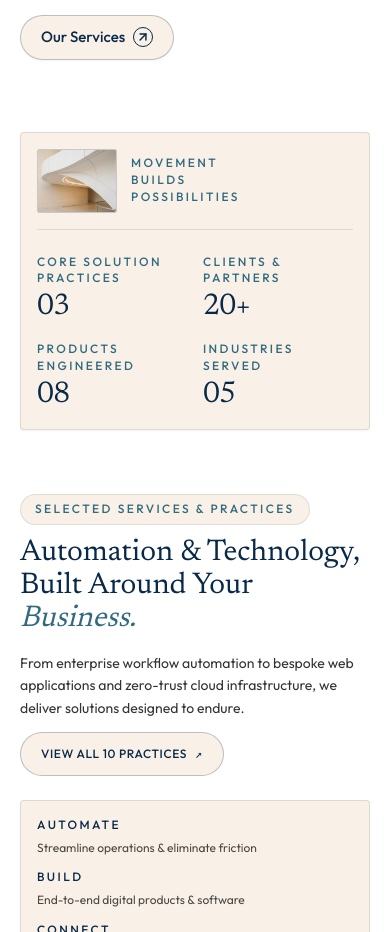
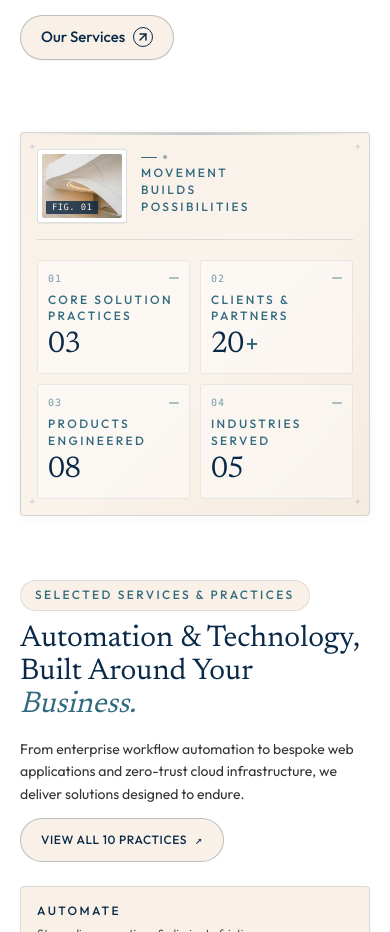
Before and after one commit to chocofixxx69/masaarandco, a Next.js app: page / in a window 390 px wide. Shown: the part 1180-2112 px from the top of the page. Built offline with nearby package versions, Linux system fonts and the light colour scheme.

Commit message:
feat(home): enhance stats band with architectural framing, drafting details, and responsive cards

```diff
--- a/components/home/StatsBand.tsx
+++ b/components/home/StatsBand.tsx
@@ -13,21 +13,67 @@ export default function StatsBand() {
       aria-label="Key Performance Indicators"
     >
       <div className="max-w-[1440px] mx-auto px-5 sm:px-6 md:px-10 lg:px-16">
-        <div className="bg-[#F9F1E7] rounded-[4px] p-4 sm:p-8 md:p-10 border border-[#092948]/12 shadow-xs">
-          <div className="grid grid-cols-1 lg:grid-cols-12 gap-5 sm:gap-8 lg:gap-12 items-center">
-            {/* Architectural vignette + banner statement (cols 1-4) */}
+        {/* Architectural Framed Container with Drafting Accents */}
+        <div className="relative bg-gradient-to-br from-[#F9F1E7] via-[#FAF3EC] to-[#F5ECE0] rounded-[4px] p-4 sm:p-7 md:p-10 border border-[#092948]/15 shadow-[0_2px_12px_rgba(9,41,72,0.04)] overflow-hidden">
+          {/* Subtle Top Architectural Accent Line */}
+          <div
+            className="absolute top-0 inset-x-0 h-[2px] bg-gradient-to-r from-transparent via-[#316A7E]/30 to-transparent"
+            aria-hidden="true"
+          />
+
+          {/* Architectural Corner Crosshairs */}
+          <span
+            className="absolute top-2 start-2 font-mono text-[0.65rem] text-[#092948]/20 select-none pointer-events-none leading-none"
+            aria-hidden="true"
+          >
+            +
+          </span>
+          <span
+            className="absolute top-2 end-2 font-mono text-[0.65rem] text-[#092948]/20 select-none pointer-events-none leading-none"
+            aria-hidden="true"
+          >
+            +
+          </span>
+          <span
+            className="absolute bottom-2 start-2 font-mono text-[0.65rem] text-[#092948]/20 select-none pointer-events-none leading-none"
+            aria-hidden="true"
+          >
+            +
+          </span>
+          <span
+            className="absolute bottom-2 end-2 font-mono text-[0.65rem] text-[#092948]/20 select-none pointer-events-none leading-none"
+            aria-hidden="true"
+          >
+            +
+          </span>
+
+          <div className="grid grid-cols-1 lg:grid-cols-12 gap-5 sm:gap-8 lg:gap-10 items-center">
+            {/* Architectural Vignette + Banner Statement (cols 1-4) */}
             <div className="lg:col-span-4 flex items-center gap-3.5 sm:gap-6 pb-4 sm:pb-6 lg:pb-0 border-b lg:border-b-0 border-[#092948]/12">
-              <div className="relative w-20 sm:w-36 h-16 sm:h-24 flex-shrink-0 overflow-hidden rounded-[2px] border border-[#092948]/20">
+              {/* Framed Thumbnail with Micro-Tag */}
+              <div className="group/thumb relative p-1 bg-[#FFFFFF] rounded-[3px] border border-[#092948]/15 shadow-2xs flex-shrink-0">
+                <div className="relative w-20 sm:w-32 md:w-36 h-16 sm:h-22 md:h-24 overflow-hidden rounded-[2px] bg-[#092948]/5">
                   <Image
                     src="/images/arch-curved-concrete.jpg"
                     alt="Architectural structure"
                     fill
-                  sizes="150px"
-                  className="object-cover"
+                    sizes="(max-width: 640px) 100px, 150px"
+                    className="object-cover transition-transform duration-700 ease-out group-hover/thumb:scale-105"
                   />
+                  {/* Discreet FIG tag */}
+                  <div className="absolute bottom-1 start-1 px-1.5 py-0.5 rounded-[1px] bg-[#092948]/80 backdrop-blur-xs text-[0.55rem] font-mono text-[#F9F1E7] tracking-wider uppercase leading-none">
+                    FIG. 01
                   </div>
-              <div>
-                <p className="font-caps-label text-[#316A7E] text-[0.68rem] sm:text-xs tracking-[0.2em] uppercase leading-relaxed">
+                </div>
+              </div>
+
+              {/* Slogan with Accent Line */}
+              <div className="space-y-1.5">
+                <div className="flex items-center gap-1.5" aria-hidden="true">
+                  <span className="w-4 h-[1.5px] bg-[#316A7E] rounded-full" />
+                  <span className="w-1 h-1 rounded-full bg-[#316A7E]/50" />
+                </div>
+                <p className="font-caps-label text-[#316A7E] text-[0.68rem] sm:text-xs tracking-[0.2em] uppercase leading-relaxed font-semibold">
                   {t.home.stats.movementText.map((line, idx) => (
                     <React.Fragment key={idx}>
                       {line}
@@ -39,17 +85,49 @@ export default function StatsBand() {
             </div>
 
             {/* 4 Stats Columns (cols 5-12) */}
-            <div className="lg:col-span-8 grid grid-cols-2 sm:grid-cols-4 gap-x-4 sm:gap-x-6 gap-y-4 sm:gap-y-6 sm:gap-4 sm:divide-x rtl:sm:divide-x-reverse divide-[#092948]/15 pt-1 sm:pt-0">
-              {t.home.stats.items.map((stat, i) => (
-                <div key={i} className={`${i > 0 ? "sm:ps-6" : ""}`}>
-                  <p className="font-caps-label text-[#316A7E] text-[0.625rem] sm:text-[0.65rem] tracking-[0.18em] uppercase mb-0.5 sm:mb-1 text-start">
+            <div className="lg:col-span-8 grid grid-cols-2 sm:grid-cols-4 gap-2.5 sm:gap-0 sm:divide-x rtl:sm:divide-x-reverse divide-[#092948]/15">
+              {t.home.stats.items.map((stat, i) => {
+                const hasPlus = stat.value.endsWith("+");
+                const numericValue = hasPlus ? stat.value.slice(0, -1) : stat.value;
+                const indexNum = `0${i + 1}`;
+
+                return (
+                  <div
+                    key={i}
+                    className={`group/stat relative p-2.5 sm:p-3 md:p-4 rounded-[3px] bg-[#FFFFFF]/40 sm:bg-transparent border sm:border-0 border-[#092948]/8 sm:rounded-none transition-all duration-300 hover:bg-[#FFFFFF]/70 hover:shadow-2xs text-start ${
+                      i > 0 ? "sm:ps-4 md:ps-6" : ""
+                    }`}
+                  >
+                    {/* Top Meta: Index Number + Animated Hairline Tick */}
+                    <div className="flex items-center justify-between mb-1.5 sm:mb-2">
+                      <span className="font-mono text-[0.625rem] text-[#316A7E]/65 font-medium tracking-widest">
+                        {indexNum}
+                      </span>
+                      <span
+                        className="w-2.5 group-hover/stat:w-5 h-[1.5px] bg-[#316A7E]/40 group-hover/stat:bg-[#316A7E] transition-all duration-300 rounded-full"
+                        aria-hidden="true"
+                      />
+                    </div>
+
+                    {/* Stat Label */}
+                    <p className="font-caps-label text-[#316A7E] text-[0.625rem] sm:text-[0.6875rem] tracking-[0.16em] uppercase mb-0.5 sm:mb-1 font-medium leading-tight">
                       {stat.label}
                     </p>
-                  <p className="font-serif text-3xl sm:text-4xl md:text-5xl lg:text-6xl text-[#092948] font-normal tracking-tight text-start">
-                    <span dir="ltr" className="inline-block">{stat.value}</span>
+
+                    {/* Numeric Serif Display */}
+                    <p className="font-serif text-3xl sm:text-4xl md:text-5xl lg:text-6xl text-[#092948] font-normal tracking-tight group-hover/stat:-translate-y-0.5 transition-transform duration-300">
+                      <span dir="ltr" className="inline-flex items-baseline">
+                        <span>{numericValue}</span>
+                        {hasPlus && (
+                          <span className="text-[#316A7E] text-2xl sm:text-3xl lg:text-4xl ms-0.5 font-sans font-light">
+                            +
+                          </span>
+                        )}
+                      </span>
                     </p>
                   </div>
-              ))}
+                );
+              })}
             </div>
           </div>
         </div>
```
Lines whose indentation alone changed are shown as unchanged.
